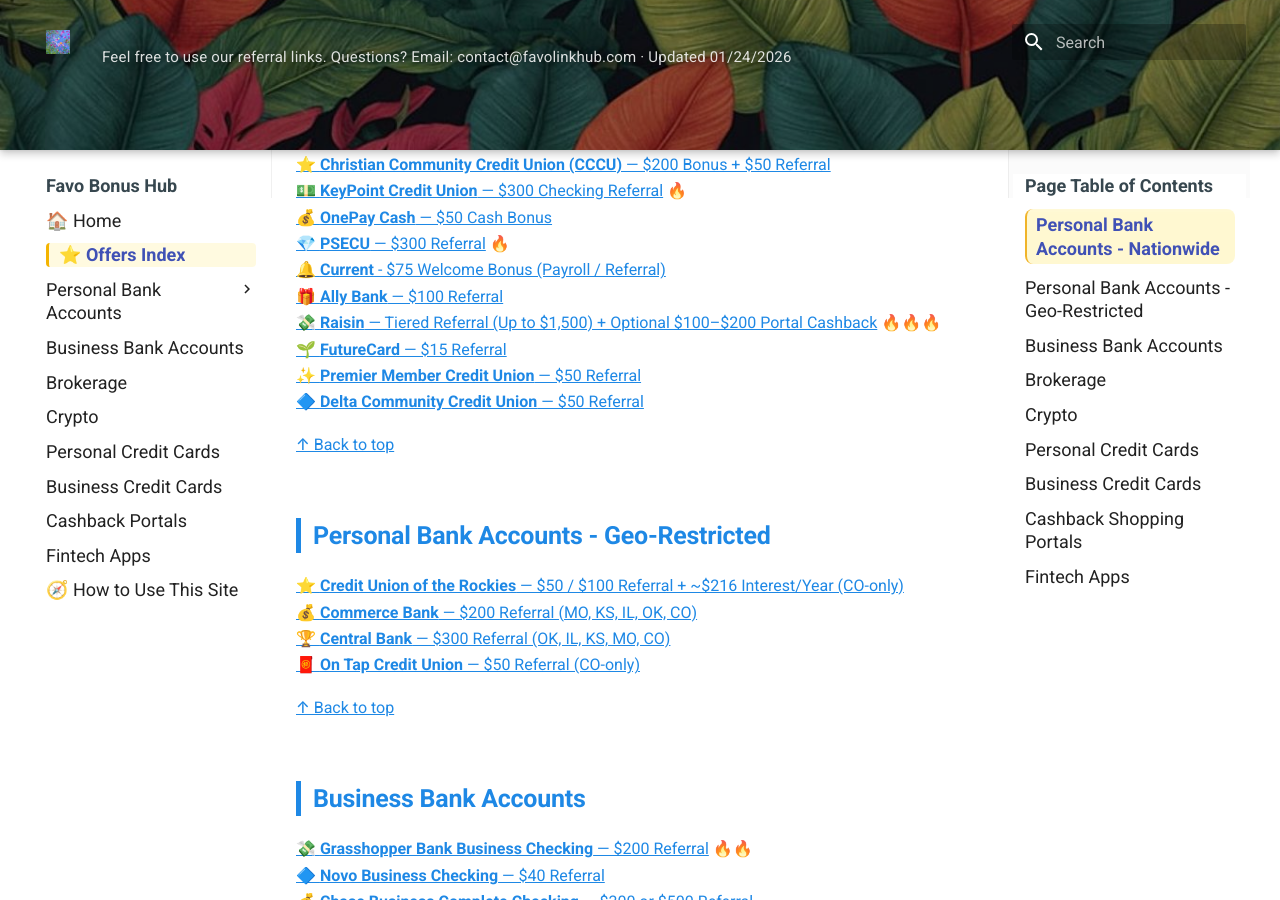
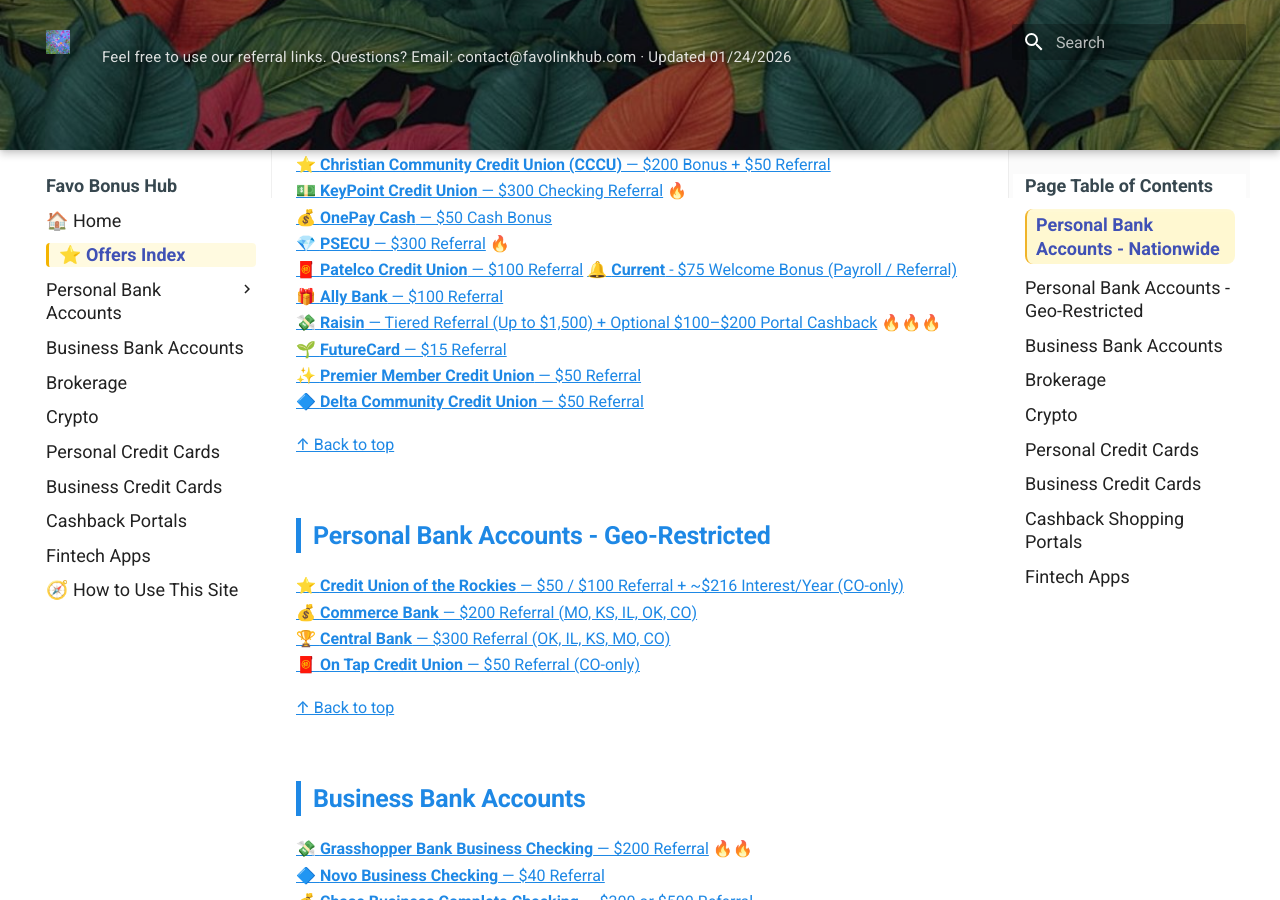
Before and after one commit to whispersofzephyr/favolinkhub-site, an MkDocs documentation site: the page built from docs/offers-index.md, in a window 1280 px wide and 900 px high, scrolled down 494 px. Built offline with MkDocs 1.6.1 and Material for MkDocs 9.7.7, drawn with Linux system fonts in a browser that asks for light colours.

Commit message:
Update offers-index.md

```diff
--- a/docs/offers-index.md
+++ b/docs/offers-index.md
@@ -19,6 +19,7 @@ All current offers, organized by categories:
 [💵 **KeyPoint Credit Union** — $300 Checking Referral](personal-bank-nationwide.md#keypoint-cu) 🔥
 [💰 **OnePay Cash** — $50 Cash Bonus](personal-bank-nationwide.md#onepay-cash)
 [💎 **PSECU** — $300 Referral](personal-bank-nationwide.md#psecu) 🔥
+[🧧 **Patelco Credit Union** — $100 Referral](personal-bank-nationwide.md#patelco)
 [🔔 **Current** - $75 Welcome Bonus (Payroll / Referral)](personal-bank-nationwide.md#current)
 [🎁 **Ally Bank** — $100 Referral](personal-bank-nationwide.md#ally-bank)
 [💸 **Raisin** — Tiered Referral (Up to $1,500) + Optional $100–$200 Portal Cashback](personal-bank-nationwide.md#raisin) 🔥🔥🔥
```
